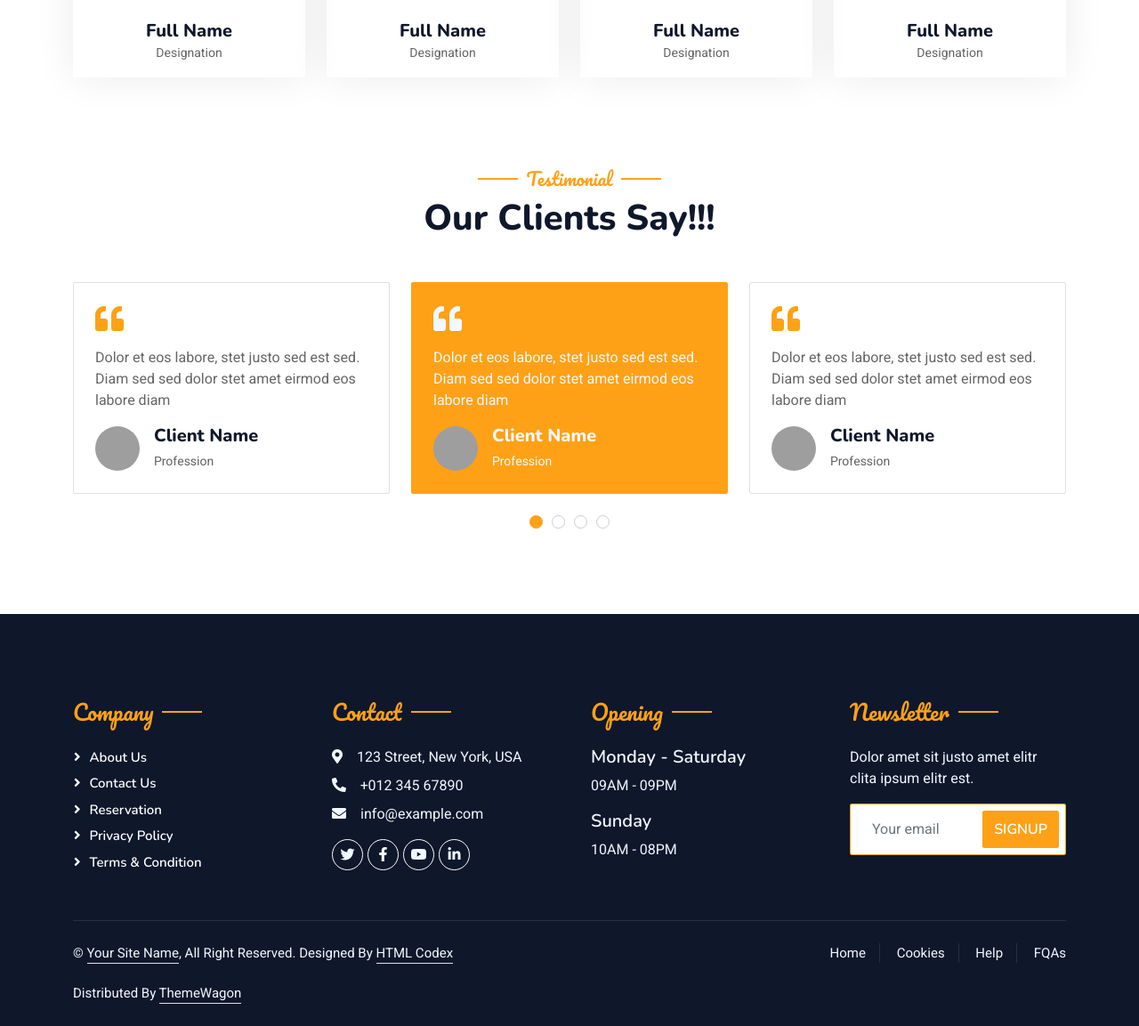
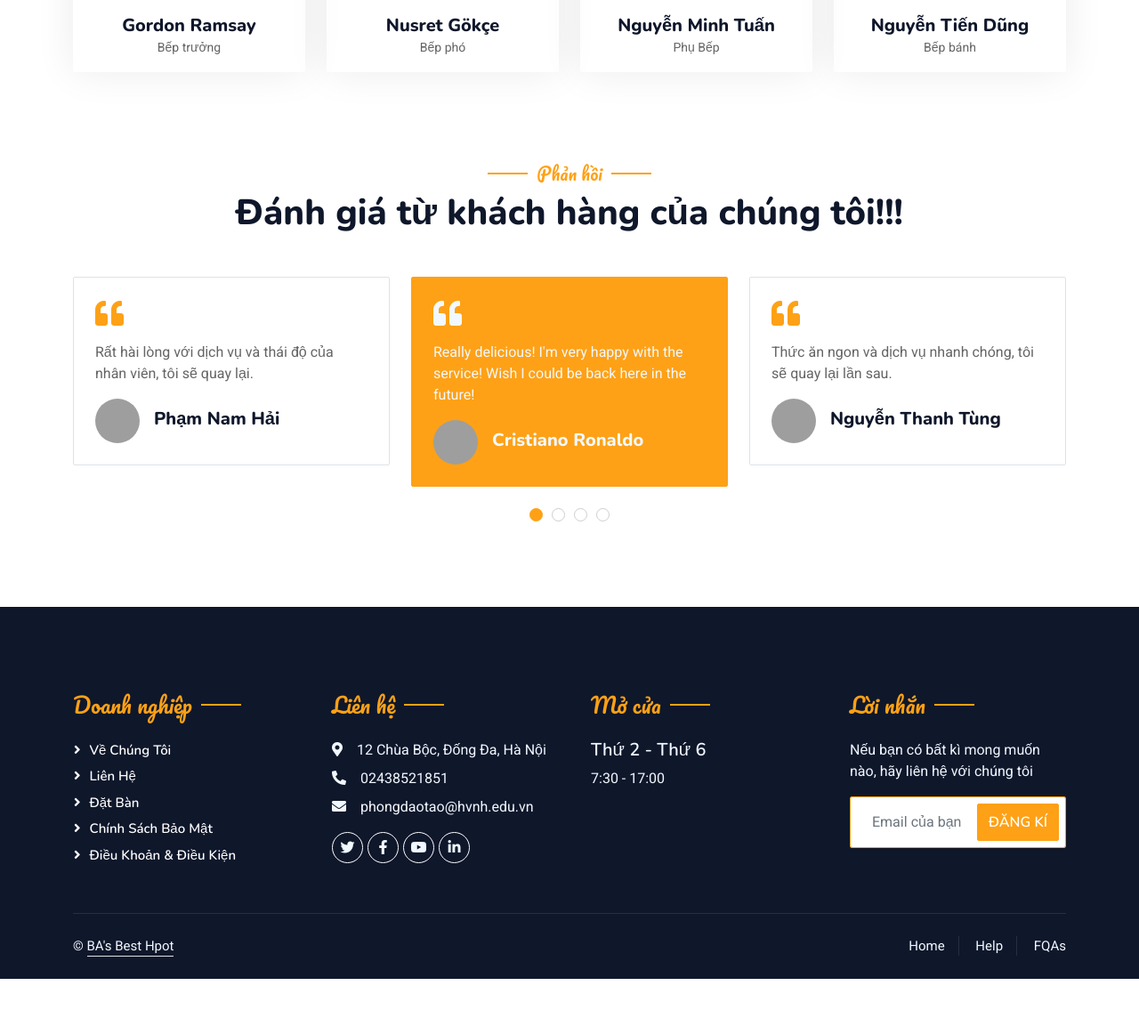
Before and after one commit to NgTienDung255/Final_PHP, a PHP site: page /controller/index.php in a window 1280 px wide. Shown: the part 3158-4311 px from the top of the page at 89% size. After the commit the page ends 4258 px from the top, so only its background shows below. Run offline with PHP 8.4, Linux system fonts and the light colour scheme; data comes from the database, SQL or seed files in the repository; some libraries are stand-ins or nearby versions; grey boxes are pictures that could not be loaded.

Commit message:
sua tragn chinh

```diff
--- a/views/Reservation.php
+++ b/views/Reservation.php
@@ -11,50 +11,50 @@
         <div class="col-md-6 bg-dark d-flex align-items-center">
             <div class="p-5 wow fadeInUp" data-wow-delay="0.2s">
                 <h5 class="section-title ff-secondary text-start text-primary fw-normal">
-                    Reservation
+                    Đặt bàn
                 </h5>
-                <h1 class="text-white mb-4">Book A Table Online</h1>
+                <h1 class="text-white mb-4">Thông tin</h1>
                 <form>
                     <div class="row g-3">
                         <div class="col-md-6">
                             <div class="form-floating">
                                 <input type="text" class="form-control" id="name" placeholder="Your Name" />
-                                <label for="name">Your Name</label>
+                                <label for="name">Họ và tên</label>
                             </div>
                         </div>
                         <div class="col-md-6">
                             <div class="form-floating">
                                 <input type="email" class="form-control" id="email" placeholder="Your Email" />
-                                <label for="email">Your Email</label>
+                                <label for="email">Email</label>
                             </div>
                         </div>
                         <div class="col-md-6">
                             <div class="form-floating date" id="date3" data-target-input="nearest">
                                 <input type="text" class="form-control datetimepicker-input" id="datetime"
                                     placeholder="Date & Time" data-target="#date3" data-toggle="datetimepicker" />
-                                <label for="datetime">Date & Time</label>
+                                <label for="datetime">Ngày và giờ</label>
                             </div>
                         </div>
                         <div class="col-md-6">
                             <div class="form-floating">
                                 <select class="form-select" id="select1">
-                                    <option value="1">People 1</option>
-                                    <option value="2">People 2</option>
-                                    <option value="3">People 3</option>
+                                    <option value="1">1</option>
+                                    <option value="2">2</option>
+                                    <option value="3">3</option>
                                 </select>
-                                <label for="select1">No Of People</label>
+                                <label for="select1">Số người</label>
                             </div>
                         </div>
                         <div class="col-12">
                             <div class="form-floating">
                                 <textarea class="form-control" placeholder="Special Request" id="message"
                                     style="height: 100px"></textarea>
-                                <label for="message">Special Request</label>
+                                <label for="message">Yêu cầu đặc biệt</label>
                             </div>
                         </div>
                         <div class="col-12">
                             <button class="btn btn-primary w-100 py-3" type="submit">
-                                Book Now
+                                Đặt ngay
                             </button>
                         </div>
                     </div>
--- a/views/Team.php
+++ b/views/Team.php
@@ -2,9 +2,9 @@
     <div class="container">
         <div class="text-center wow fadeInUp" data-wow-delay="0.1s">
             <h5 class="section-title ff-secondary text-center text-primary fw-normal">
-                Team Members
+                Đầu bếp
             </h5>
-            <h1 class="mb-5">Our Master Chefs</h1>
+            <h1 class="mb-5">Đầu bếp của chúng tôi</h1>
         </div>
         <div class="row g-4">
             <div class="col-lg-3 col-md-6 wow fadeInUp" data-wow-delay="0.1s">
@@ -12,8 +12,8 @@
                     <div class="rounded-circle overflow-hidden m-4">
                         <img class="img-fluid" src="../views/img/team-1.jpg" alt="" />
                     </div>
-                    <h5 class="mb-0">Full Name</h5>
-                    <small>Designation</small>
+                    <h5 class="mb-0">Gordon Ramsay</h5>
+                    <small>Bếp trưởng</small>
                     <div class="d-flex justify-content-center mt-3">
                         <a class="btn btn-square btn-primary mx-1" href=""><i class="fab fa-facebook-f"></i></a>
                         <a class="btn btn-square btn-primary mx-1" href=""><i class="fab fa-twitter"></i></a>
@@ -26,8 +26,8 @@
                     <div class="rounded-circle overflow-hidden m-4">
                         <img class="img-fluid" src="../views/img/team-2.jpg" alt="" />
                     </div>
-                    <h5 class="mb-0">Full Name</h5>
-                    <small>Designation</small>
+                    <h5 class="mb-0">Nusret Gökçe</h5>
+                    <small>Bếp phó</small>
                     <div class="d-flex justify-content-center mt-3">
                         <a class="btn btn-square btn-primary mx-1" href=""><i class="fab fa-facebook-f"></i></a>
                         <a class="btn btn-square btn-primary mx-1" href=""><i class="fab fa-twitter"></i></a>
@@ -40,8 +40,8 @@
                     <div class="rounded-circle overflow-hidden m-4">
                         <img class="img-fluid" src="../views/img/team-3.jpg" alt="" />
                     </div>
-                    <h5 class="mb-0">Full Name</h5>
-                    <small>Designation</small>
+                    <h5 class="mb-0">Nguyễn Minh Tuấn</h5>
+                    <small>Phụ Bếp</small>
                     <div class="d-flex justify-content-center mt-3">
                         <a class="btn btn-square btn-primary mx-1" href=""><i class="fab fa-facebook-f"></i></a>
                         <a class="btn btn-square btn-primary mx-1" href=""><i class="fab fa-twitter"></i></a>
@@ -54,8 +54,8 @@
                     <div class="rounded-circle overflow-hidden m-4">
                         <img class="img-fluid" src="../views/img/team-4.jpg" alt="" />
                     </div>
-                    <h5 class="mb-0">Full Name</h5>
-                    <small>Designation</small>
+                    <h5 class="mb-0">Nguyễn Tiến Dũng</h5>
+                    <small>Bếp bánh</small>
                     <div class="d-flex justify-content-center mt-3">
                         <a class="btn btn-square btn-primary mx-1" href=""><i class="fab fa-facebook-f"></i></a>
                         <a class="btn btn-square btn-primary mx-1" href=""><i class="fab fa-twitter"></i></a>
--- a/views/Testimonial.php
+++ b/views/Testimonial.php
@@ -2,68 +2,64 @@
     <div class="container">
         <div class="text-center">
             <h5 class="section-title ff-secondary text-center text-primary fw-normal">
-                Testimonial
+                Phản hồi
             </h5>
-            <h1 class="mb-5">Our Clients Say!!!</h1>
+            <h1 class="mb-5">Đánh giá từ khách hàng của chúng tôi!!!</h1>
         </div>
         <div class="owl-carousel testimonial-carousel">
             <div class="testimonial-item bg-transparent border rounded p-4">
                 <i class="fa fa-quote-left fa-2x text-primary mb-3"></i>
                 <p>
-                    Dolor et eos labore, stet justo sed est sed. Diam sed sed dolor
-                    stet amet eirmod eos labore diam
+                    Really delicious! I'm very happy with the service! Wish I could be back here in the future!
                 </p>
                 <div class="d-flex align-items-center">
                     <img class="img-fluid flex-shrink-0 rounded-circle" src="../views/img/testimonial-1.jpg"
                         style="width: 50px; height: 50px" />
                     <div class="ps-3">
-                        <h5 class="mb-1">Client Name</h5>
-                        <small>Profession</small>
+                        <h5 class="mb-1">Cristiano Ronaldo</h5>
+                        <small></small>
                     </div>
                 </div>
             </div>
             <div class="testimonial-item bg-transparent border rounded p-4">
                 <i class="fa fa-quote-left fa-2x text-primary mb-3"></i>
                 <p>
-                    Dolor et eos labore, stet justo sed est sed. Diam sed sed dolor
-                    stet amet eirmod eos labore diam
+                    Thức ăn ngon và dịch vụ nhanh chóng, tôi sẽ quay lại lần sau.
                 </p>
                 <div class="d-flex align-items-center">
                     <img class="img-fluid flex-shrink-0 rounded-circle" src="../views/img/testimonial-2.jpg"
                         style="width: 50px; height: 50px" />
                     <div class="ps-3">
-                        <h5 class="mb-1">Client Name</h5>
-                        <small>Profession</small>
+                        <h5 class="mb-1">Nguyễn Thanh Tùng</h5>
+                        <small></small>
                     </div>
                 </div>
             </div>
             <div class="testimonial-item bg-transparent border rounded p-4">
                 <i class="fa fa-quote-left fa-2x text-primary mb-3"></i>
                 <p>
-                    Dolor et eos labore, stet justo sed est sed. Diam sed sed dolor
-                    stet amet eirmod eos labore diam
+                    Tôi đã có một trải nghiệm tuyệt vời tại đây, chắc chắn sẽ giới thiệu cho bạn bè.
                 </p>
                 <div class="d-flex align-items-center">
                     <img class="img-fluid flex-shrink-0 rounded-circle" src="../views/img/testimonial-3.jpg"
                         style="width: 50px; height: 50px" />
                     <div class="ps-3">
-                        <h5 class="mb-1">Client Name</h5>
-                        <small>Profession</small>
+                        <h5 class="mb-1">Nghiêm Vũ Hoàng Long</h5>
+                        <small></small>
                     </div>
                 </div>
             </div>
             <div class="testimonial-item bg-transparent border rounded p-4">
                 <i class="fa fa-quote-left fa-2x text-primary mb-3"></i>
                 <p>
-                    Dolor et eos labore, stet justo sed est sed. Diam sed sed dolor
-                    stet amet eirmod eos labore diam
+                    Rất hài lòng với dịch vụ và thái độ của nhân viên, tôi sẽ quay lại.
                 </p>
                 <div class="d-flex align-items-center">
                     <img class="img-fluid flex-shrink-0 rounded-circle" src="../views/img/testimonial-4.jpg"
                         style="width: 50px; height: 50px" />
                     <div class="ps-3">
-                        <h5 class="mb-1">Client Name</h5>
-                        <small>Profession</small>
+                        <h5 class="mb-1">Phạm Nam Hải</h5>
+                        <small></small>
                     </div>
                 </div>
             </div>
--- a/views/footer.php
+++ b/views/footer.php
@@ -4,27 +4,27 @@
         <div class="row g-5">
             <div class="col-lg-3 col-md-6">
                 <h4 class="section-title ff-secondary text-start text-primary fw-normal mb-4">
-                    Company
+                    Doanh nghiệp
                 </h4>
-                <a class="btn btn-link" href="">About Us</a>
-                <a class="btn btn-link" href="">Contact Us</a>
-                <a class="btn btn-link" href="">Reservation</a>
-                <a class="btn btn-link" href="">Privacy Policy</a>
-                <a class="btn btn-link" href="">Terms & Condition</a>
+                <a class="btn btn-link" href="">Về chúng tôi</a>
+                <a class="btn btn-link" href="">Liên hệ</a>
+                <a class="btn btn-link" href="">Đặt bàn</a>
+                <a class="btn btn-link" href="">Chính sách bảo mật</a>
+                <a class="btn btn-link" href="">Điều khoản & Điều kiện</a>
             </div>
             <div class="col-lg-3 col-md-6">
                 <h4 class="section-title ff-secondary text-start text-primary fw-normal mb-4">
-                    Contact
+                    Liên hệ
                 </h4>
                 <p class="mb-2">
-                    <i class="fa fa-map-marker-alt me-3"></i>123 Street, New York,
-                    USA
+                    <i class="fa fa-map-marker-alt me-3"></i>12 Chùa Bộc, Đống Đa,
+                    Hà Nội
                 </p>
                 <p class="mb-2">
-                    <i class="fa fa-phone-alt me-3"></i>+012 345 67890
+                    <i class="fa fa-phone-alt me-3"></i>02438521851
                 </p>
                 <p class="mb-2">
-                    <i class="fa fa-envelope me-3"></i>info@example.com
+                    <i class="fa fa-envelope me-3"></i>phongdaotao@hvnh.edu.vn
                 </p>
                 <div class="d-flex pt-2">
                     <a class="btn btn-outline-light btn-social" href=""><i class="fab fa-twitter"></i></a>
@@ -35,23 +35,23 @@
             </div>
             <div class="col-lg-3 col-md-6">
                 <h4 class="section-title ff-secondary text-start text-primary fw-normal mb-4">
-                    Opening
+                    Mở cửa
                 </h4>
-                <h5 class="text-light fw-normal">Monday - Saturday</h5>
-                <p>09AM - 09PM</p>
-                <h5 class="text-light fw-normal">Sunday</h5>
-                <p>10AM - 08PM</p>
+                <h5 class="text-light fw-normal">Thứ 2 - Thứ 6</h5>
+                <p>7:30 - 17:00</p>
+                <!--<h5 class="text-light fw-normal">Sunday</h5>
+                <p>10AM - 08PM</p>-->
             </div>
             <div class="col-lg-3 col-md-6">
                 <h4 class="section-title ff-secondary text-start text-primary fw-normal mb-4">
-                    Newsletter
+                    Lời nhắn
                 </h4>
-                <p>Dolor amet sit justo amet elitr clita ipsum elitr est.</p>
+                <p>Nếu bạn có bất kì mong muốn nào, hãy liên hệ với chúng tôi</p>
                 <div class="position-relative mx-auto" style="max-width: 400px">
                     <input class="form-control border-primary w-100 py-3 ps-4 pe-5" type="text"
-                        placeholder="Your email" />
+                        placeholder="Email của bạn" />
                     <button type="button" class="btn btn-primary py-2 position-absolute top-0 end-0 mt-2 me-2">
-                        SignUp
+                        Đăng kí
                     </button>
                 </div>
             </div>
@@ -61,19 +61,19 @@
         <div class="copyright">
             <div class="row">
                 <div class="col-md-6 text-center text-md-start mb-3 mb-md-0">
-                    &copy; <a class="border-bottom" href="#">Your Site Name</a>, All
-                    Right Reserved.
+                    &copy; <a class="border-bottom" href="#">BA's Best Hpot</a><!--, All
+                    Right Reserved.-->
 
                     <!--/*** This template is free as long as you keep the footer author’s credit link/attribution link/backlink. If you'd like to use the template without the footer author’s credit link/attribution link/backlink, you can purchase the Credit Removal License from "https://htmlcodex.com/credit-removal". Thank you for your support. ***/-->
-                    Designed By
+                    <!--Designed By
                     <a class="border-bottom" href="https://htmlcodex.com">HTML Codex</a><br /><br />
                     Distributed By
-                    <a class="border-bottom" href="https://themewagon.com" target="_blank">ThemeWagon</a>
+                    <a class="border-bottom" href="https://themewagon.com" target="_blank">ThemeWagon</a>-->
                 </div>
                 <div class="col-md-6 text-center text-md-end">
                     <div class="footer-menu">
                         <a href="">Home</a>
-                        <a href="">Cookies</a>
+                        <!--<a href="">Cookies</a>-->
                         <a href="">Help</a>
                         <a href="">FQAs</a>
                     </div>
--- a/views/menu.php
+++ b/views/menu.php
@@ -54,8 +54,7 @@
                                         <span>' . $row1["TenSP"] . '</span>
                                         <span class=' . '"text-primary"' . '>' . $row1["GiaBan"] . '</span>
                                     </h5>
-                                    <small class=' . '"fst-italic"' . '>Ipsum ipsum clita erat amet dolor justo
-                                        diam</small>
+                                    <small class=' . '"fst-italic"' . '></small>
                                 </div>
                                 <a href="../views/cart/themhang.php?MaSP=' . $row1["MaSP"] . '"><button type="button" class="btn btn-success" style="margin-left: 15px">+</button></a>
                             </div>
@@ -82,8 +81,7 @@
                                         <span>' . $row2["TenSP"] . '</span>
                                         <span class=' . '"text-primary"' . '>' . $row2["GiaBan"] . '</span>
                                     </h5>
-                                    <small class=' . '"fst-italic"' . '>Ipsum ipsum clita erat amet dolor justo
-                                        diam</small>
+                                    <small class=' . '"fst-italic"' . '></small>
                                 </div>
                                 <a href="../views/cart/themhang.php?MaSP=' . $row2["MaSP"] . '"><button type="button" class="btn btn-success" style="margin-left: 15px">+</button></a>
                             </div>
@@ -110,8 +108,7 @@
                                         <span>' . $row3["TenSP"] . '</span>
                                         <span class=' . '"text-primary"' . '>' . $row3["GiaBan"] . '</span>
                                     </h5>
-                                    <small class=' . '"fst-italic"' . '>Ipsum ipsum clita erat amet dolor justo
-                                        diam</small>
+                                    <small class=' . '"fst-italic"' . '></small>
                                 </div>
                                 <a href="../views/cart/themhang.php?MaSP=' . $row3["MaSP"] . '"><button type="button" class="btn btn-success" style="margin-left: 15px">+</button></a>
                             </div>
@@ -138,8 +135,7 @@
                                         <span>' . $row4["TenSP"] . '</span>
                                         <span class=' . '"text-primary"' . '>' . $row4["GiaBan"] . '</span>
                                     </h5>
-                                    <small class=' . '"fst-italic"' . '>Ipsum ipsum clita erat amet dolor justo
-                                        diam</small>
+                                    <small class=' . '"fst-italic"' . '></small>
                                 </div>
                                 <a href="../views/cart/themhang.php?MaSP=' . $row4["MaSP"] . '"><button type="button" class="btn btn-success" style="margin-left: 15px">+</button></a>
                             </div>
@@ -166,8 +162,7 @@
                                         <span>' . $row5["TenSP"] . '</span>
                                         <span class=' . '"text-primary"' . '>' . $row5["GiaBan"] . '</span>
                                     </h5>
-                                    <small class=' . '"fst-italic"' . '>Ipsum ipsum clita erat amet dolor justo
-                                        diam</small>
+                                    <small class=' . '"fst-italic"' . '></small>
                                 </div>
                                 <a href="../views/cart/themhang.php?MaSP=' . $row5["MaSP"] . '"><button type="button" class="btn btn-success" style="margin-left: 15px">+</button></a>
                             </div>
```
